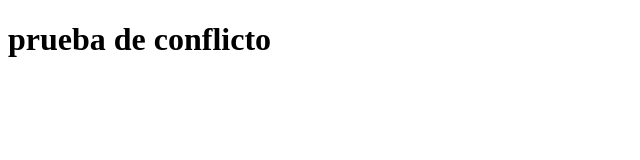
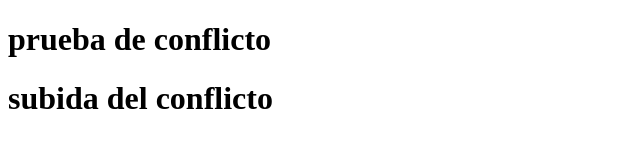
Before and after one commit to raulmarinmorales308/pruebaConflicto, a plain HTML site: page index.html in a window 1280 px wide. Shown: the whole page, without its empty margins (0-640 px from the left). Drawn offline with Linux system fonts and the light colour scheme.

Commit message:
Subida del conflicto

```diff
--- a/index.html
+++ b/index.html
@@ -7,5 +7,6 @@
 </head>
 <body>
     <h1>prueba de conflicto</h1>
+    <h1>subida del conflicto</h1>
 </body>
 </html>
```
